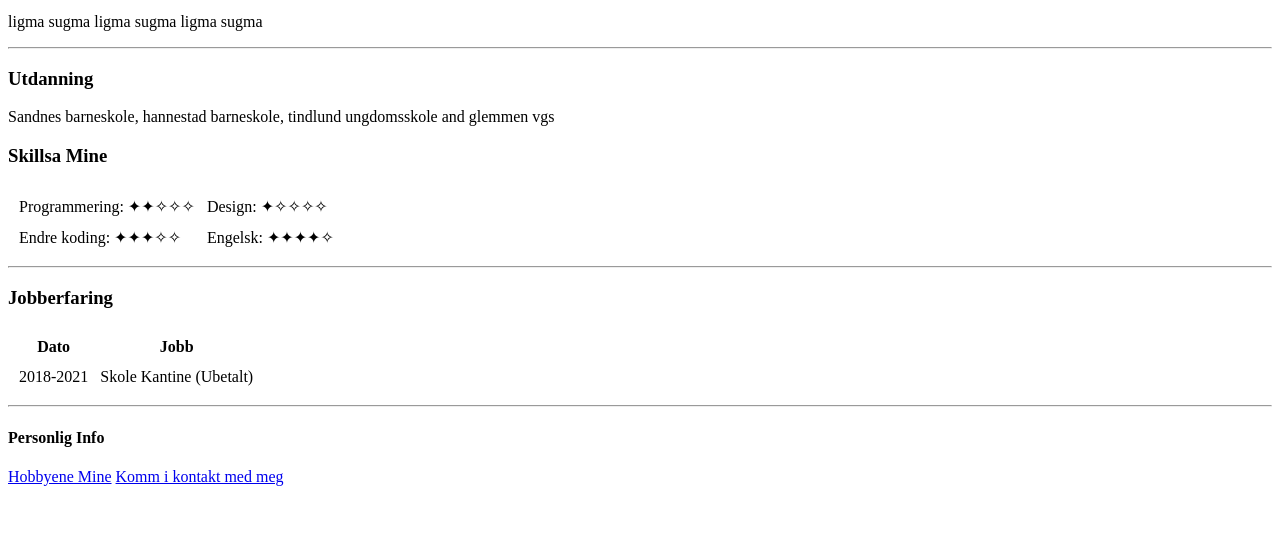
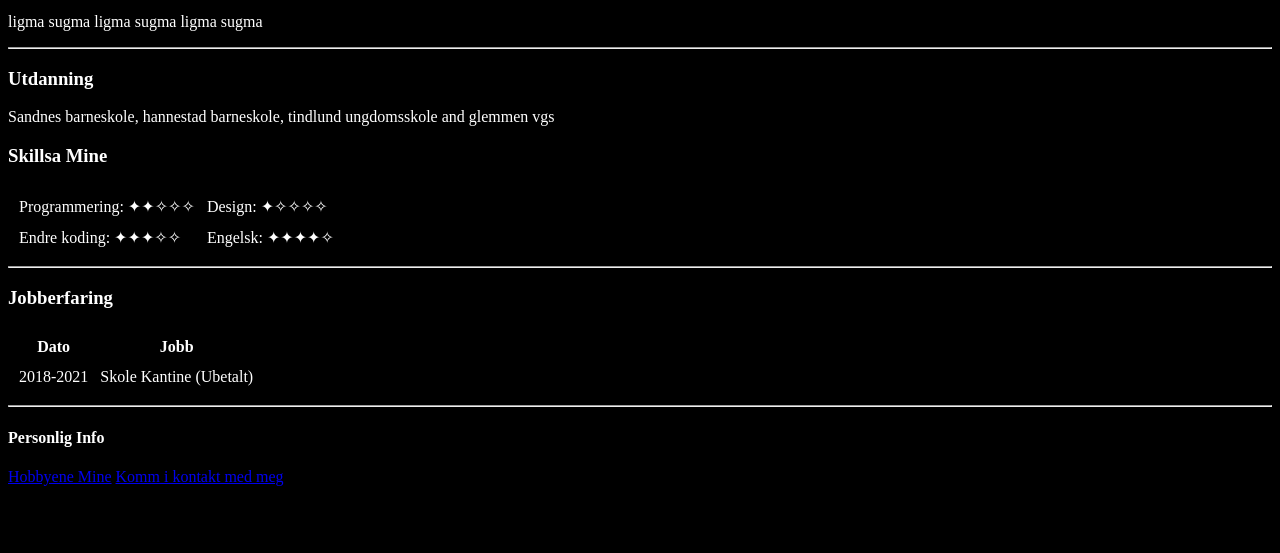
Before and after one commit to 28-09-06/Cv-VL, a plain HTML site: page index.html in a window 1280 px wide. Shown: the part 247-800 px from the top of the page. Drawn offline with Linux system fonts and the light colour scheme.

Commit message:
Changed colors of text and background

```diff
--- a/index.html
+++ b/index.html
@@ -4,7 +4,7 @@
         <meta charset="utf-8">
         <title>❦Deez Nuts</title>
     </head>
-    <body>
+    <body style="background-color:black;" text="white">
 <table cellspacing="20">
 <tr>
     <td><img src="Images/IMG_4078-modified.png" alt="water" width="150" height="150"></td>
```
